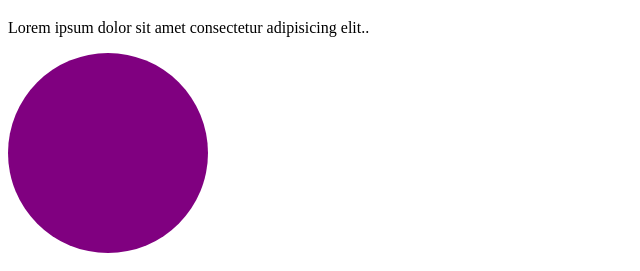
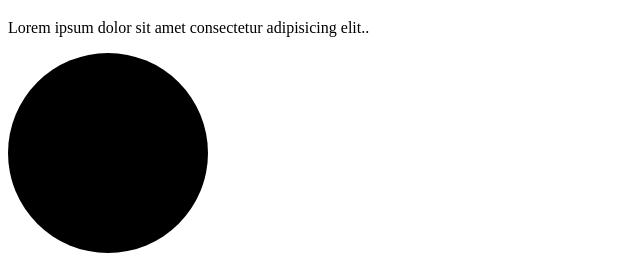
Before and after one commit to Usamakz/Portfolio, a plain HTML site: page project.html/demo.html in a window 1280 px wide. Shown: the part 325-596 px from the top of the page, without its empty margins (0-640 px from the left). Drawn offline with Linux system fonts and the light colour scheme.

```diff
--- a/project.html/style.css
+++ b/project.html/style.css
@@ -8,7 +8,7 @@
 .circle {
   height: 200px;
   width: 200px;
-  background-color:purple;
+  background-color:rgb(0, 0, 0);
   border-radius: 150%;
 
 }
```
